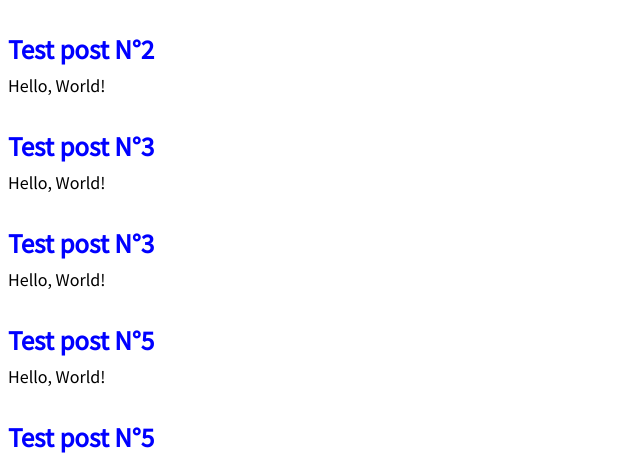
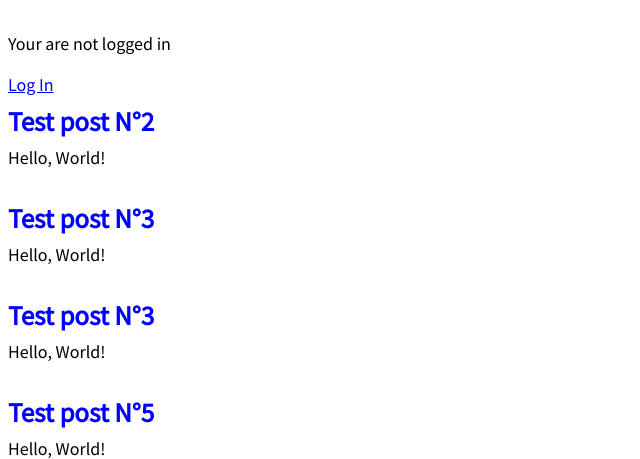
Before and after one commit to robtapia/django-blog, a Django app: page / in a window 1280 px wide. Shown: the part 102-561 px from the top of the page, without its empty margins (0-640 px from the left). Run offline with Django 3.2, Linux system fonts and the light colour scheme; data comes from the database, SQL or seed files in the repository; both versions use the stored data as it was after the commit.

Commit message:
Add logout functionality

```diff
--- a/blog_project/settings.py
+++ b/blog_project/settings.py
@@ -122,3 +122,4 @@ STATIC_URL = '/static/'
 STATICFILES_DIRS = [os.path.join(BASE_DIR, 'static')]
 
 LOGIN_REDIRECT_URL = 'home'
+LOGOUT_REDIRECT_URL = 'home'
--- a/templates/base.html
+++ b/templates/base.html
@@ -17,6 +17,14 @@
 
         </header>
 
+        {% if user.is_authenticated %}
+        <p> Hi {{ user.username }} </p>
+        <a href="{% url 'logout' %}"> Log out </a>
+        {% else %}
+        <p> Your are not logged in </p>
+        <a href="{% url 'login' %}"> Log In </a>
+        {% endif %}
+
         <div>
             {% block content %}
             {% endblock content %}
```
Also changed, not shown: db.sqlite3.
